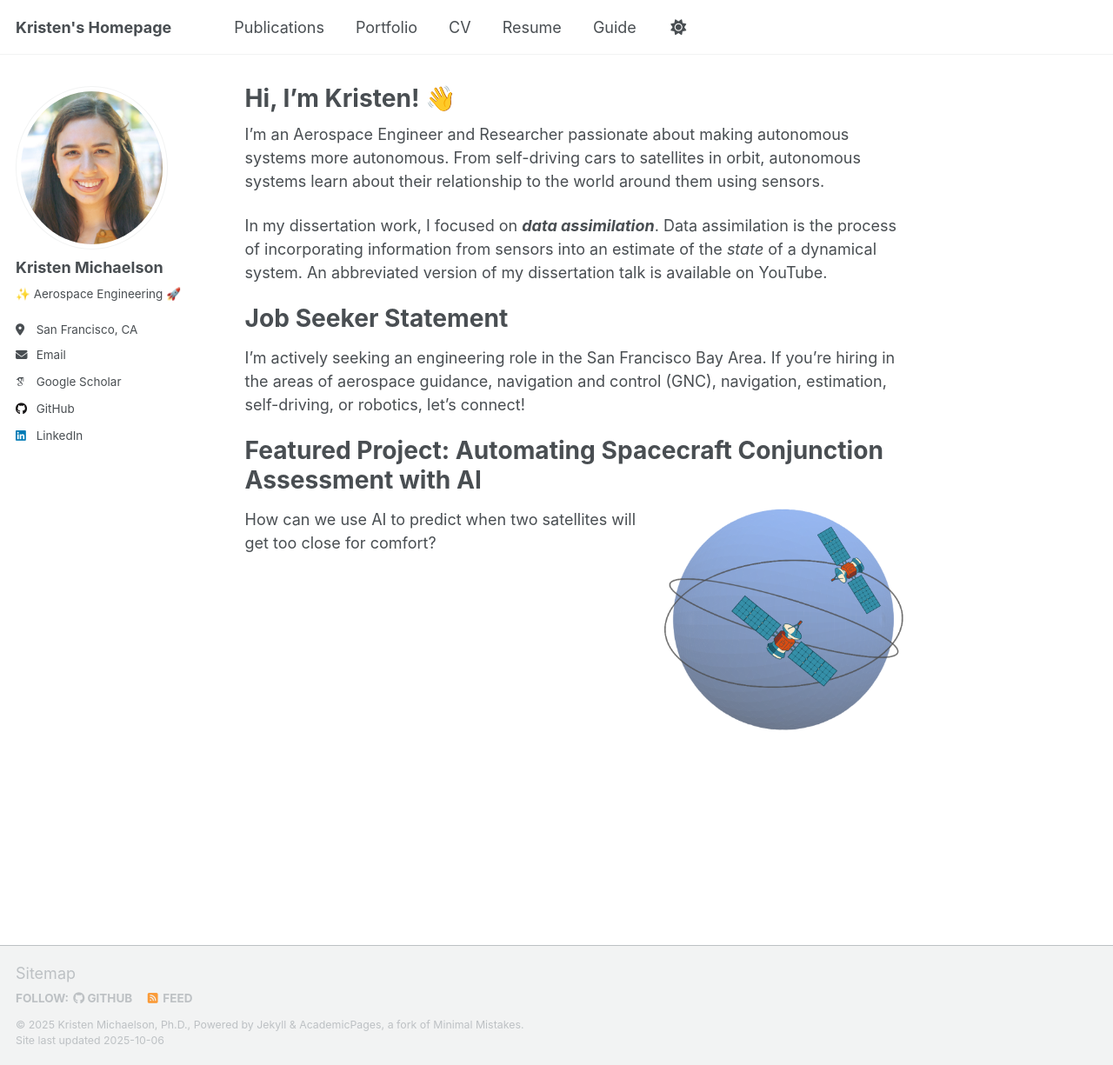
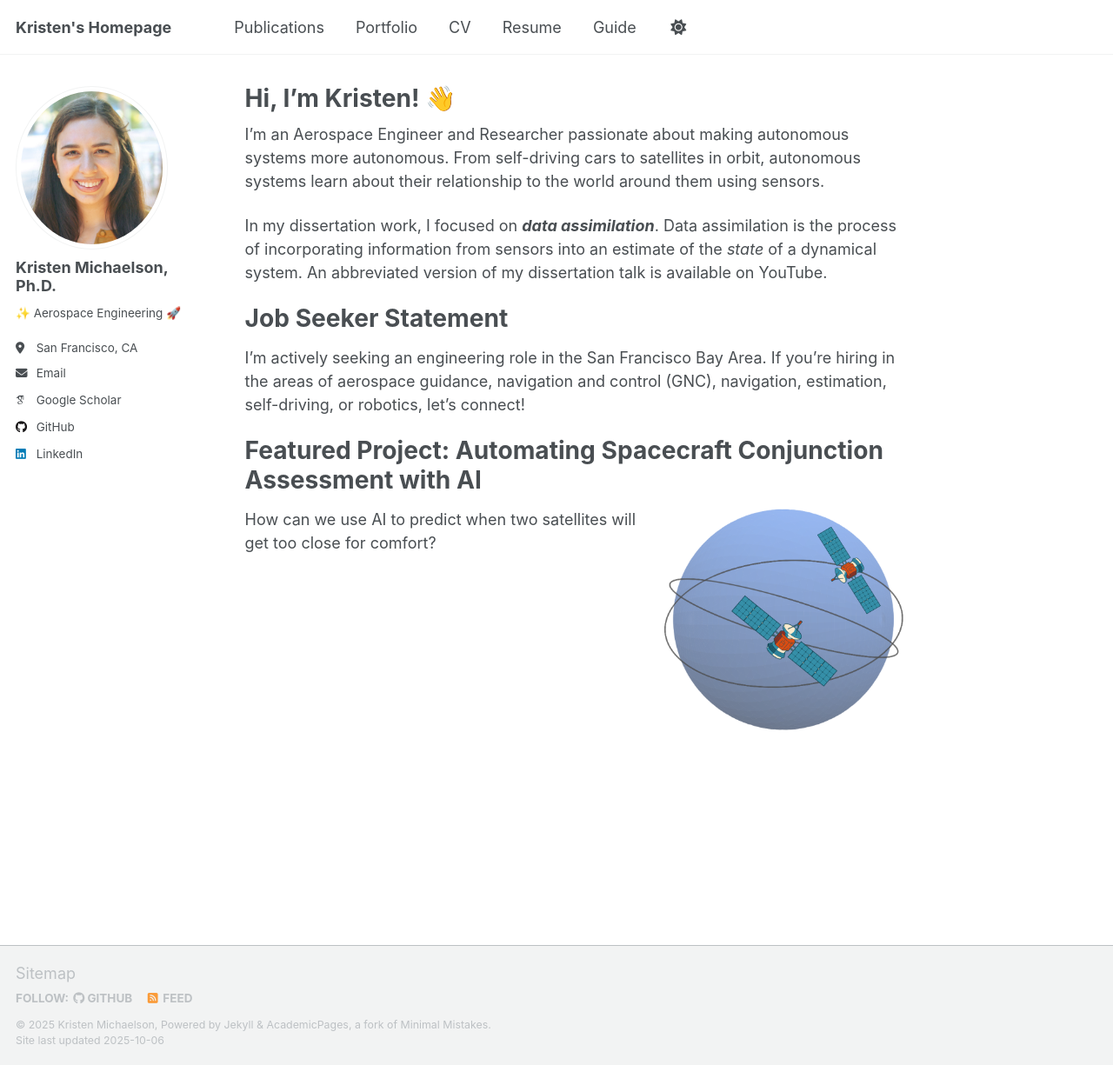
Before and after one commit to kristenmichaelson/kristenmichaelson.github.io, a Jekyll site: the page built from _pages/about.md, in a window 1280 px wide and 1225 px high. Shown: the whole window at 87% size. Built offline with Jekyll 4.4.1, drawn with Linux system fonts in a browser that asks for light colours; some web fonts are replaced; a script that is not in the unit is left out; part of the change alters nothing that is shown.

```diff
--- a/_config.yml
+++ b/_config.yml
@@ -11,7 +11,7 @@ locale                   : "en-US"
 site_theme               : "default" # Currently available options are "default", "air"
 title                    : "Kristen's Homepage"
 title_separator          : "-"
-name                     : &name "Kristen Michaelson, Ph.D."
+name                     : &name "Kristen Michaelson"
 description              : &description "Kristen's portfolio"   # Update this with a general description of your site, this is the default if not overridden by a page
 url                      : "https://kristenmichaelson.github.io" # The base hostname & protocol for your site e.g. "https://[your GitHub username].github.io",
                                                            # or if you already have some other page hosted on Github then use "https://[your GitHub username].github.io/[Your Repo Name]"
@@ -24,7 +24,7 @@ repository               : "academicpages/academicpages.github.io"
 author:
   # Biographic information
   avatar           : "google-scholar-1.png"
-  name             : "Kristen Michaelson"
+  name             : "Kristen Michaelson, Ph.D."
   pronouns         : # example: "she/her"
   bio              : "✨ Aerospace Engineering 🚀"
   location         : "San Francisco, CA"
```
